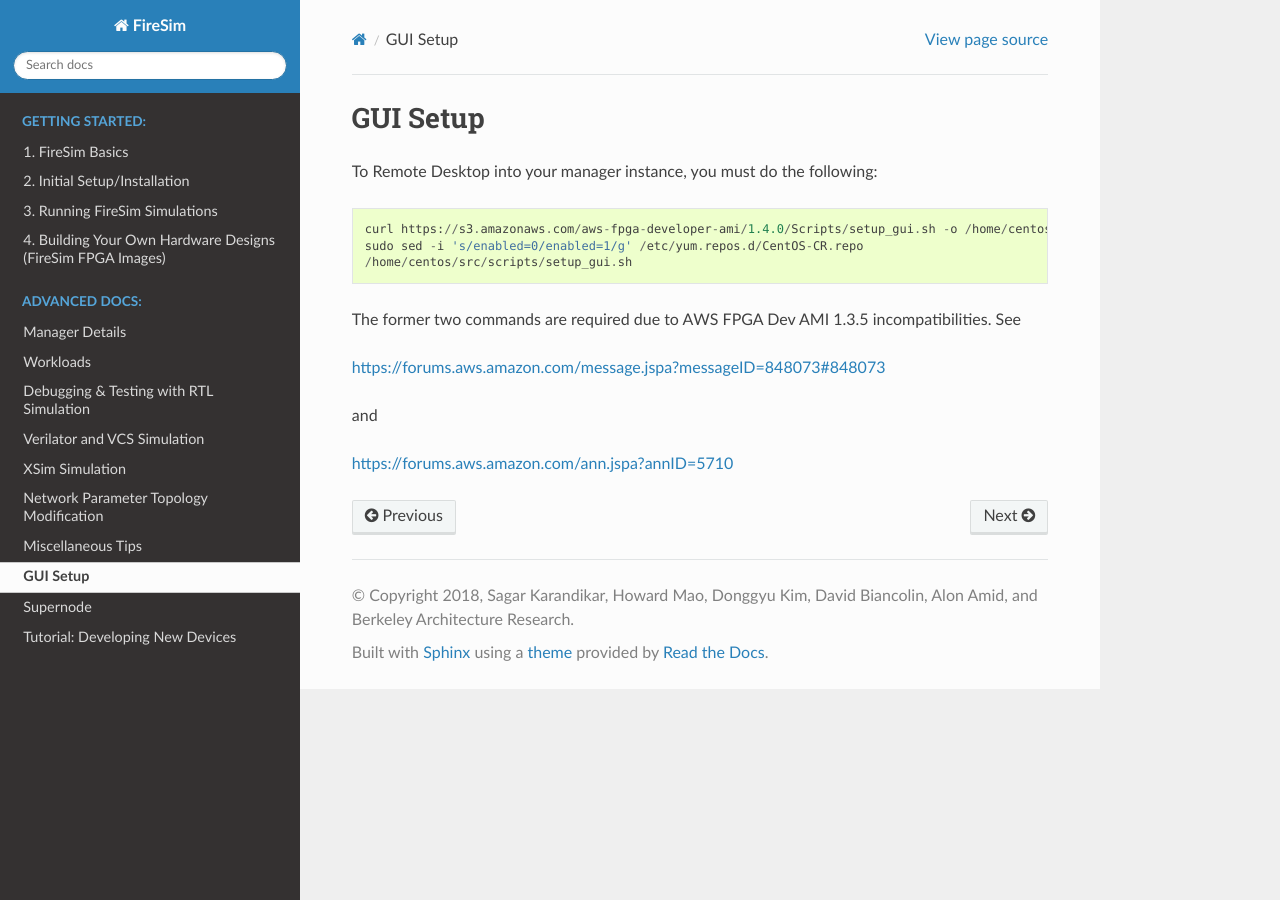
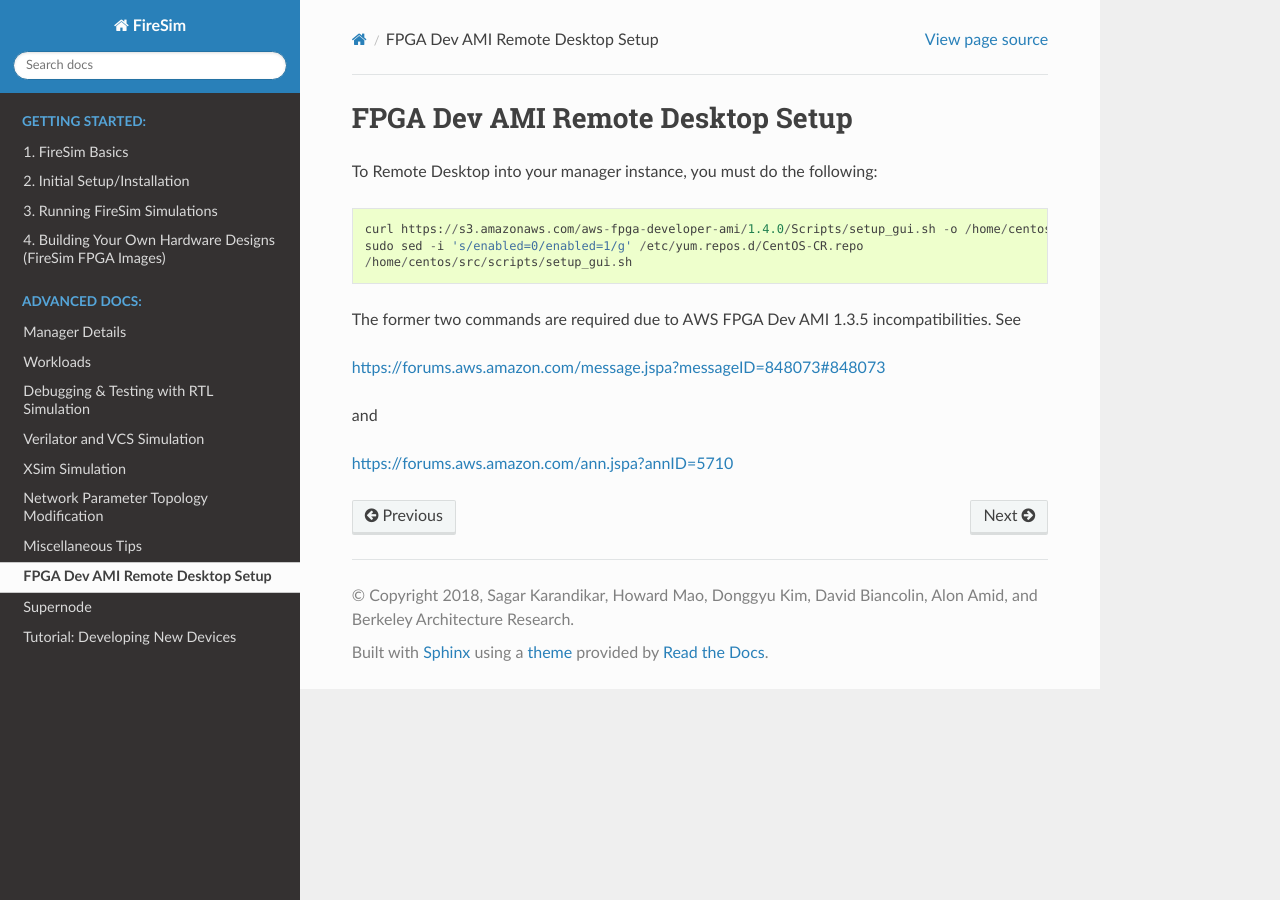
Before and after one commit to firesim/firesim, a Sphinx documentation site: the page built from docs/Advanced-Usage/GUI-Setup.rst, in a window 1280 px wide. Built offline with Sphinx 7.4.7 and the Read the Docs theme 2.0.0, drawn with Linux system fonts in a browser that asks for light colours.

Commit message:
gui setup better title

```diff
--- a/docs/Advanced-Usage/GUI-Setup.rst
+++ b/docs/Advanced-Usage/GUI-Setup.rst
@@ -1,4 +1,4 @@
-GUI Setup
+FPGA Dev AMI Remote Desktop Setup
 ===========================
 
 To Remote Desktop into your manager instance, you must do the following:
```
